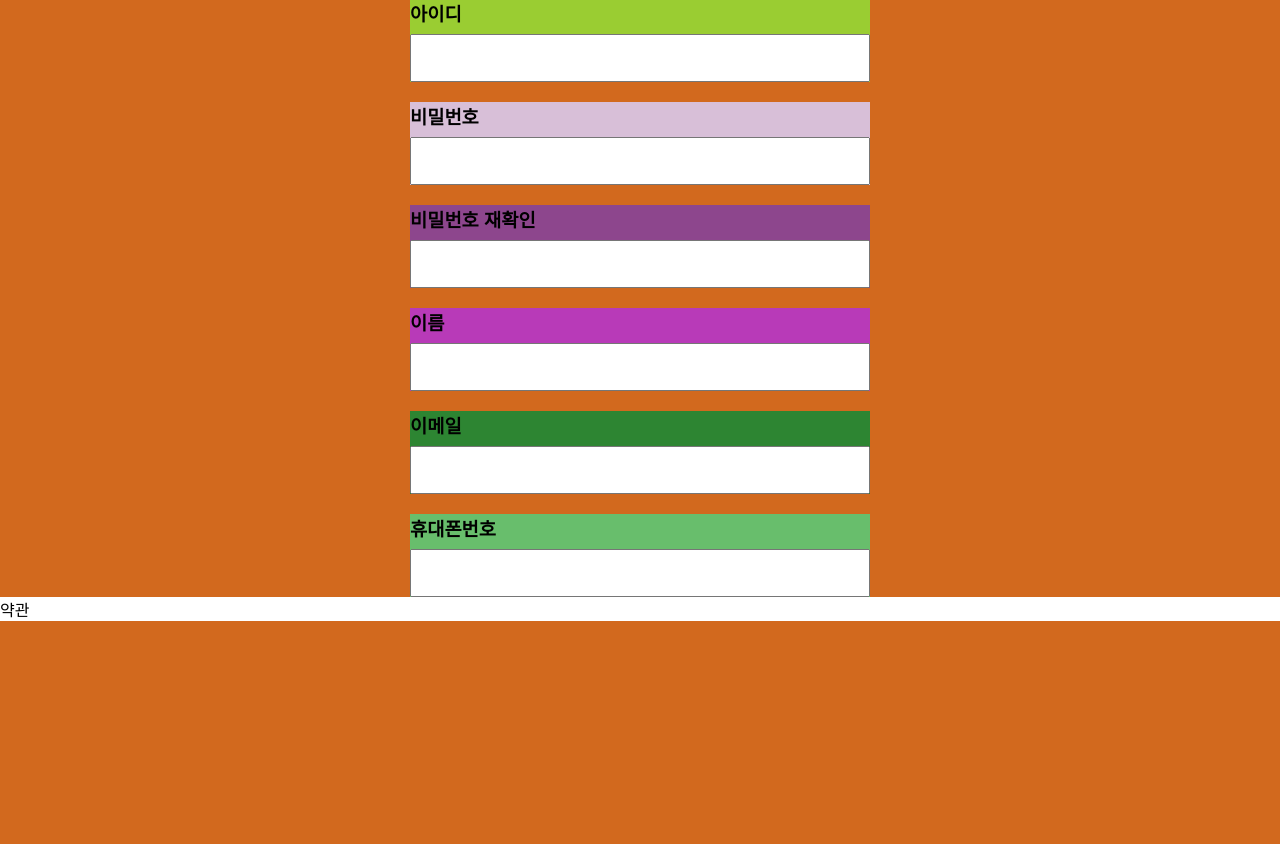
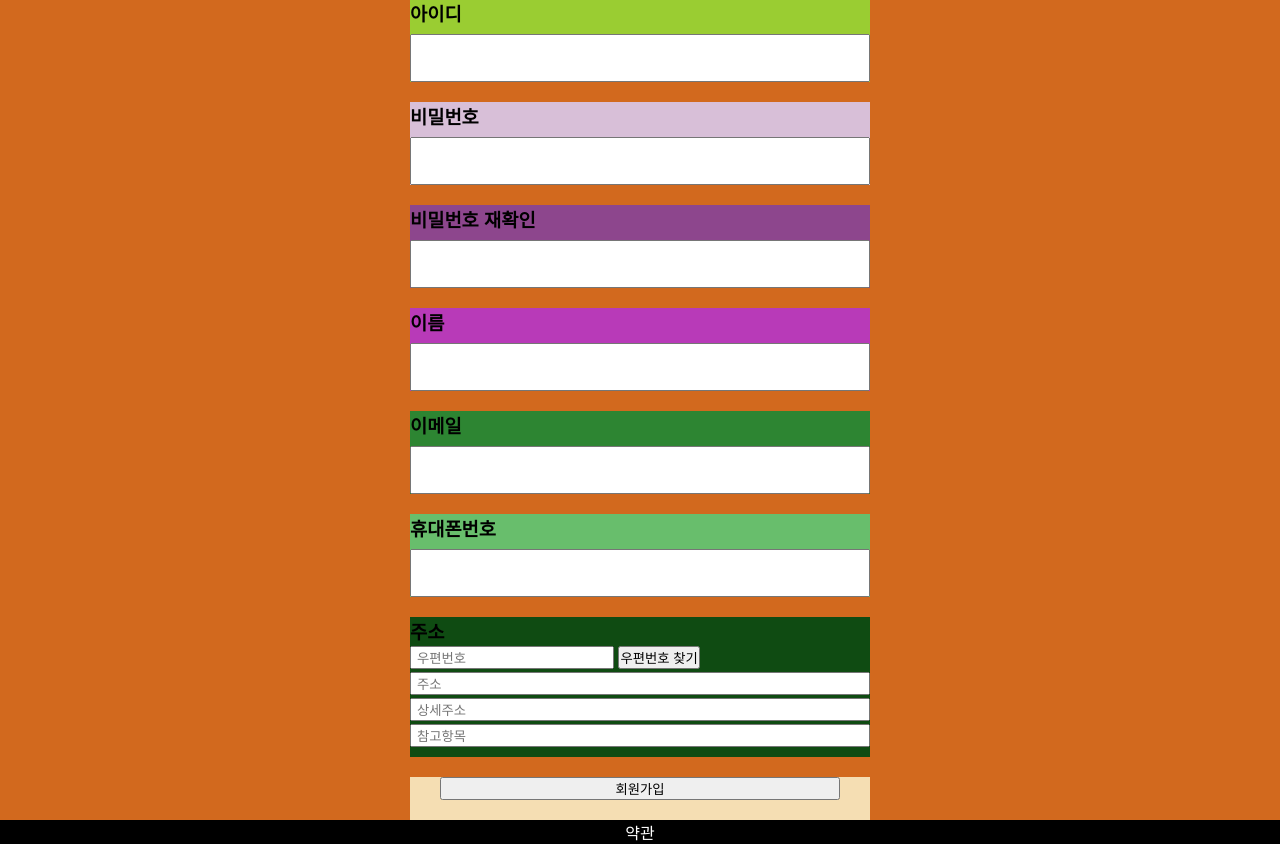
Before and after one commit to jonghyun0832/Robo-Shop, a PHP site: page /create_account.html in a window 1280 px wide. Shown: the part 201-1045 px from the top of the page. Before the commit the page ends 822 px from the top, so only its background shows below. Run offline with PHP 8.4, Linux system fonts and the light colour scheme; some libraries are stand-ins or nearby versions.

Commit message:
Edit create_account

```diff
--- a/src/create_account.css
+++ b/src/create_account.css
@@ -105,6 +105,47 @@
     cursor: pointer;
 }
 
+.content_user_address{
+    background-color: rgb(15, 75, 18);
+    margin-top: 20px;
+    padding-bottom: 10px;
+}
+
+/* 주소 넓이 맞추기 (첫번쨰, 두번째 제외)*/
+.content_user_address>span>input:not(:first-child):not(:nth-child(2)){
+    margin-top: 3px;
+    width: 100%;
+}
+
+/* 주소 왼쪽 마진주기 (두번째 버튼 제외)*/
+.content_user_address>span>input:not(:nth-child(2)){
+    padding-left: 5px;
+}
+
+.content_user_address>span>input:nth-child(2){
+    cursor: pointer;
+}
+
+
+
+.bottom{
+    background-color: black;
+    color: white;
+    text-align: center;
+}
+
+.complete{
+    background-color: wheat;
+    margin-top: 20px;
+    display: flex;
+    justify-content: center;
+    width: 100%;
+    padding-bottom: 20px;
+}
+
+.complete>input{
+    width:400px;
+}
 
 /* .error_next_box {
     margin-top: 9px;
--- a/src/create_account.html
+++ b/src/create_account.html
@@ -53,12 +53,76 @@
                         <input type="" name="user_phone" id="user_phone">
                     </span>
                 </div>
-
+                <div class="content_user_address">
+                    <h3><label for="address_btn">주소</label></h3>
+                    <span>
+                        <input type="text" id="postcode" placeholder="우편번호">
+                        <input type="button" id = "address_btn" onclick="sample6_execDaumPostcode()" value="우편번호 찾기"><br>
+                        <input type="text" id="user_address" placeholder="주소"><br>
+                        <input type="text" id="user_detailAddress" placeholder="상세주소"><br>
+                        <input type="text" id="user_extraAddress" placeholder="참고항목">
+                    </span>
+                </div>
+                <div class="complete">
+                    <input type="button" id="complete_create" value="회원가입">
+                </div>
             </div>
         </div>
         <div class="bottom">
             약관
         </div>
     </div>
+
+    <script src="//t1.daumcdn.net/mapjsapi/bundle/postcode/prod/postcode.v2.js"></script>
+    <script>
+        function sample6_execDaumPostcode() {
+            new daum.Postcode({
+                oncomplete: function (data) {
+                    // 팝업에서 검색결과 항목을 클릭했을때 실행할 코드를 작성하는 부분.
+
+                    // 각 주소의 노출 규칙에 따라 주소를 조합한다.
+                    // 내려오는 변수가 값이 없는 경우엔 공백('')값을 가지므로, 이를 참고하여 분기 한다.
+                    var addr = ''; // 주소 변수
+                    var extraAddr = ''; // 참고항목 변수
+
+                    //사용자가 선택한 주소 타입에 따라 해당 주소 값을 가져온다.
+                    if (data.userSelectedType === 'R') { // 사용자가 도로명 주소를 선택했을 경우
+                        addr = data.roadAddress;
+                    } else { // 사용자가 지번 주소를 선택했을 경우(J)
+                        addr = data.jibunAddress;
+                    }
+
+                    // 사용자가 선택한 주소가 도로명 타입일때 참고항목을 조합한다.
+                    if (data.userSelectedType === 'R') {
+                        // 법정동명이 있을 경우 추가한다. (법정리는 제외)
+                        // 법정동의 경우 마지막 문자가 "동/로/가"로 끝난다.
+                        if (data.bname !== '' && /[동|로|가]$/g.test(data.bname)) {
+                            extraAddr += data.bname;
+                        }
+                        // 건물명이 있고, 공동주택일 경우 추가한다.
+                        if (data.buildingName !== '' && data.apartment === 'Y') {
+                            extraAddr += (extraAddr !== '' ? ', ' + data.buildingName : data.buildingName);
+                        }
+                        // 표시할 참고항목이 있을 경우, 괄호까지 추가한 최종 문자열을 만든다.
+                        if (extraAddr !== '') {
+                            extraAddr = ' (' + extraAddr + ')';
+                        }
+                        // 조합된 참고항목을 해당 필드에 넣는다.
+                        document.getElementById("user_extraAddress").value = extraAddr;
+
+                    } else {
+                        document.getElementById("user_extraAddress").value = '';
+                    }
+
+                    // 우편번호와 주소 정보를 해당 필드에 넣는다.
+                    document.getElementById('postcode').value = data.zonecode;
+                    document.getElementById("user_address").value = addr;
+                    // 커서를 상세주소 필드로 이동한다.
+                    document.getElementById("user_detailAddress").focus();
+                }
+            }).open();
+        }
+    </script>
+
 </body>
 </html>
--- a/src/home.html
+++ b/src/home.html
@@ -4,7 +4,7 @@
     <meta charset="UTF-8">
     <meta http-equiv="X-UA-Compatible" content="IE=edge">
     <meta name="viewport" content="width=device-width, initial-scale=1.0">
-    <title>Document</title>
+    <title>메인페이지</title>
     <link rel="stylesheet" type="text/css" href="style.css">
     <link rel="preconnect" href="https://fonts.googleapis.com">
     <link rel="preconnect" href="https://fonts.gstatic.com" crossorigin>
```
